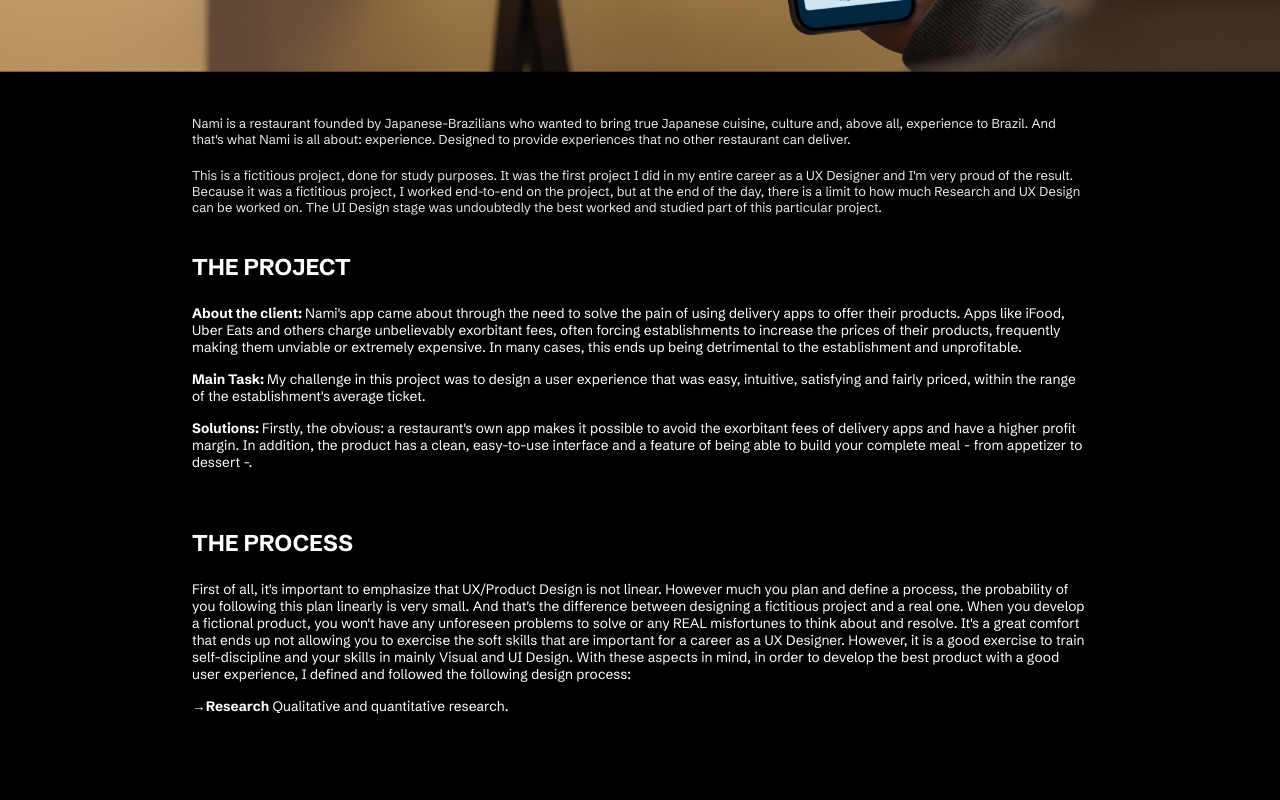
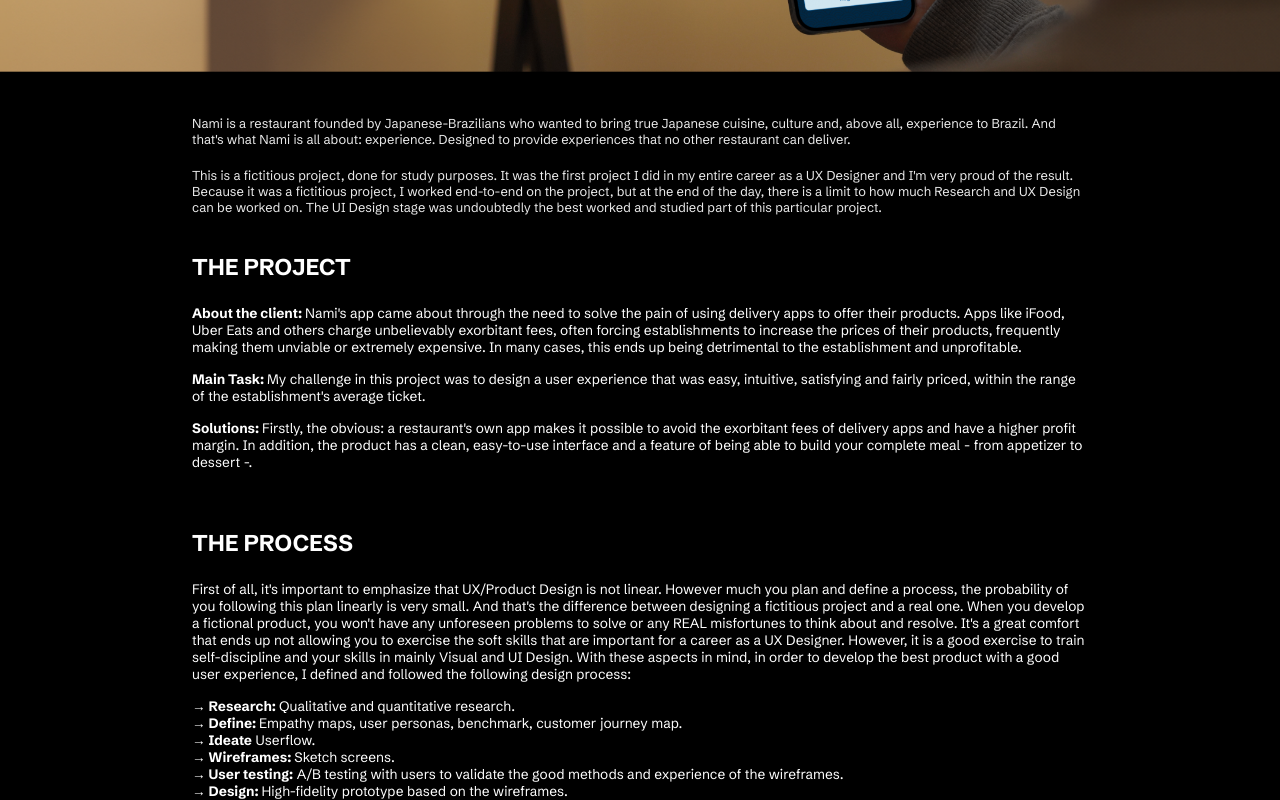
Before and after one commit to ViniciusHere/PortfolioBrenoNeves, a React (Vite) app: page /portfolioBrenoNeves/WorkNami in a window 1280 px wide. Shown: the part 1029-1829 px from the top of the page. Before the commit the page ends 1744 px from the top, so only its background shows below. Built offline with nearby package versions, Linux system fonts and the light colour scheme.

Commit message:
Novos textos da Nami

```diff
--- a/src/pages/WorkNami.jsx
+++ b/src/pages/WorkNami.jsx
@@ -48,7 +48,12 @@ const WorkNami = () => {
                 <p className={styles.Title}>{x ? 'THE PROCESS' : 'O PROCESSO'}</p>
                 <p className={styles.resume}>{x ? translate.workNami.theprocess.text1EN : translate.workNami.theprocess.text1PT}</p>
                 <p className={styles.resume}>
-                    <span className={styles.SubTitle}>{x ? '→Research' : '→Pesquisa'}</span> {x ? translate.workNami.theprocess.text2EN : translate.workNami.theprocess.text2PT}
+                    <span className={styles.SubTitle}>{x ? '→ Research: ' : '→ Pesquisa: '}</span> {x ? translate.workNami.theprocess.text2EN : translate.workNami.theprocess.text2PT} <br />
+                    <span className={styles.SubTitle}>{x ? '→ Define: ' : '→ Definir: '}</span> {x ? translate.workNami.theprocess.text3EN : translate.workNami.theprocess.text3PT} <br />
+                    <span className={styles.SubTitle}>{x ? '→ Ideate' : '→ Idealizar: '}</span> {x ? "Userflow." : 'Fluxo de usuário.'} <br />
+                    <span className={styles.SubTitle}>→ Wireframes: </span> {x ? 'Sketch screens.' : 'Esboçar telas.'} <br />
+                    <span className={styles.SubTitle}>{x ? '→ User testing:' : '→ Teste de usuário: '}</span> {x ? translate.workNami.theprocess.text5EN : translate.workNami.theprocess.text5PT} <br />
+                    <span className={styles.SubTitle}>→ Design: </span> {x ? translate.workNami.theprocess.text6EN : translate.workNami.theprocess.text6PT}
                 </p>
             </section>
 
--- a/src/translate.json
+++ b/src/translate.json
@@ -259,7 +259,13 @@
             "text1EN": "First of all, it's important to emphasize that UX/Product Design is not linear. However much you plan and define a process, the probability of you following this plan linearly is very small. And that's the difference between designing a fictitious project and a real one. When you develop a fictional product, you won't have any unforeseen problems to solve or any REAL misfortunes to think about and resolve. It's a great comfort that ends up not allowing you to exercise the soft skills that are important for a career as a UX Designer. However, it is a good exercise to train self-discipline and your skills in mainly Visual and UI Design. With these aspects in mind, in order to develop the best product with a good user experience, I defined and followed the following design process:",
             "text1PT": "Em primeiro lugar, é importante enfatizar que UX/Design de Produto não é linear. Por mais que você planeje e defina um processo, a probabilidade de você seguir esse plano de forma linear é muito pequena. E essa é a diferença entre elaborar um projeto fictício e um projeto real. Ao desenvolver um produto fictício, você não terá problemas imprevistos para resolver ou infortúnios REAIS para pensar e resolver. É um grande conforto que acaba não permitindo exercitar as soft skills importantes para uma carreira como UX Designer. No entanto, é um bom exercício para treinar a autodisciplina e suas habilidades principalmente em Design Visual e UI. Pensando nestes aspectos, para desenvolver o melhor produto com uma boa experiência de usuário, defini e segui o seguinte processo de design:",
             "text2EN": "Qualitative and quantitative research.",
-            "text2PT": "Pesquisa qualitativa e quantitativa."
+            "text2PT": "Pesquisa qualitativa e quantitativa.",
+            "text3EN": "Empathy maps, user personas, benchmark, customer journey map.",
+            "text3PT": "Mapas de empatia, personas de usuários, benchmark, mapa de jornada do cliente.",
+            "text5EN": "A/B testing with users to validate the good methods and experience of the wireframes.",
+            "text5PT": "Testes A/B com usuários para validar os bons métodos e experiência dos wireframes.",
+            "text6EN": "High-fidelity prototype based on the wireframes.",
+            "text6PT": "Protótipo de alta fidelidade baseado em wireframes."
         }
     }
 
```
